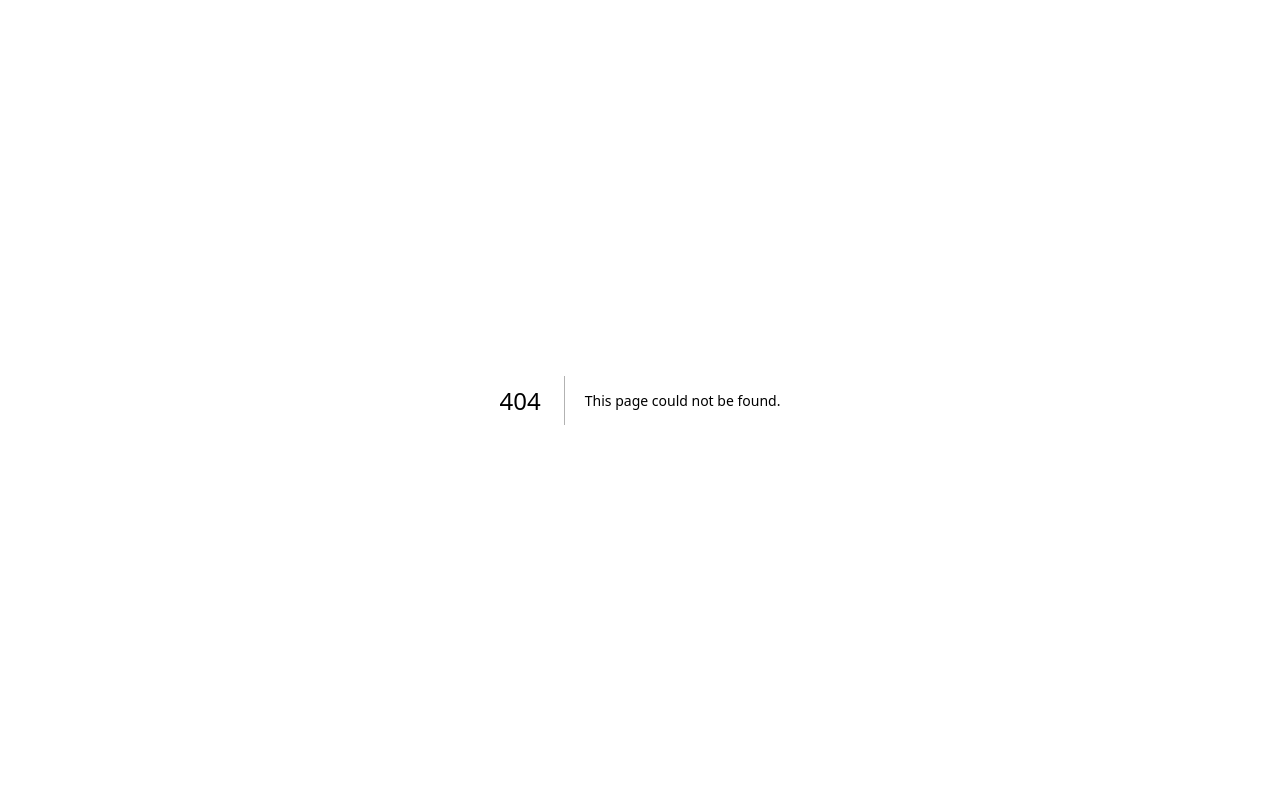
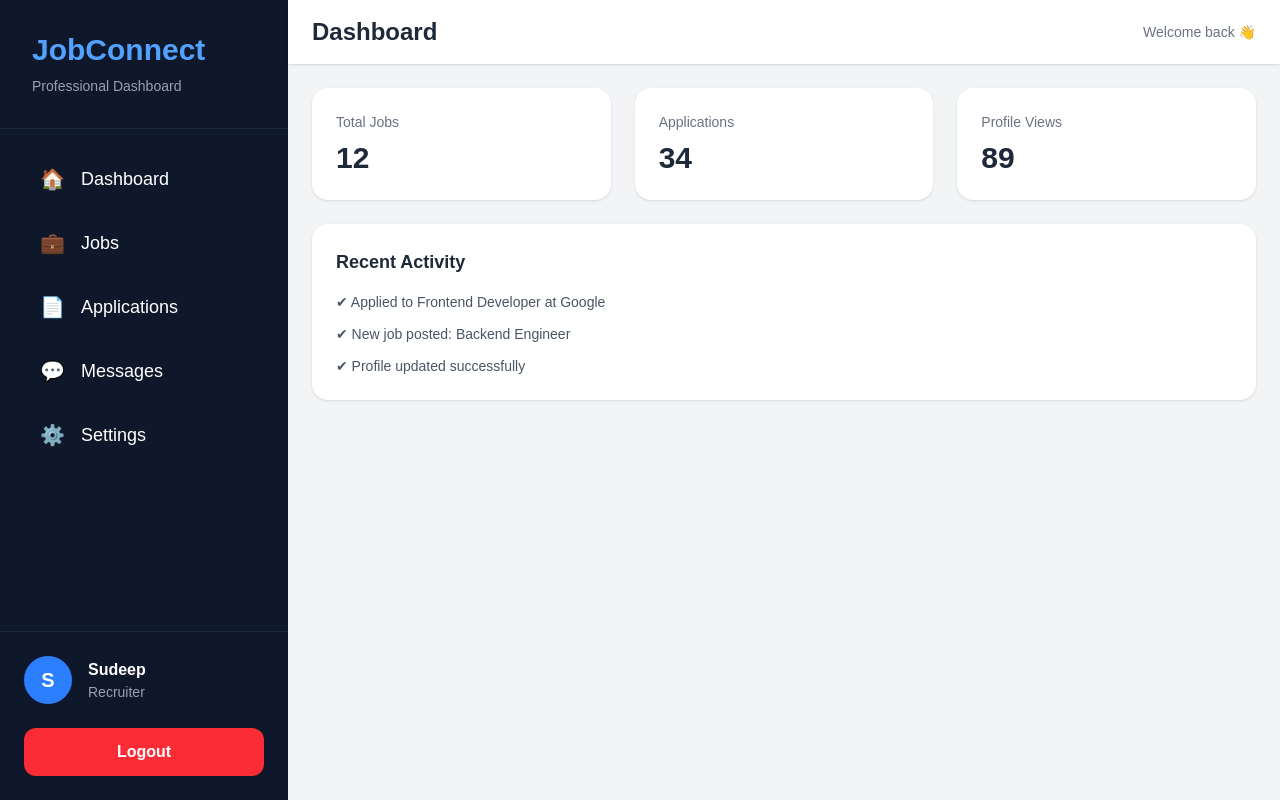
Before and after one commit to sudeep7regmi/JobConnect, a Next.js app: page /dashboard in a window 1280 px wide. Before the commit this address had no page. Built offline with nearby package versions, Linux system fonts and the light colour scheme; no server answers.

Commit message:
prisma update

```diff
--- /dev/null
+++ b/app/(frontend)/dashboard/page.tsx
@@ -0,0 +1,82 @@
+'use client';
+import Sidebar from "@/component/dashboard/Sidebar";
+import {useEffect, useState} from "react";
+export default function DashboardPage() {
+    const [data, setData] = useState({jobs:0,applications:0});
+    useEffect(()=>{
+        async function fetchData() {
+            const res = await fetch("/api/dashboard")
+            const json = await res.json();
+            setData(json);
+        }
+        fetchData();
+    },[]);
+  return (
+    <div className="flex min-h-screen bg-gray-100">
+
+      {/* SIDEBAR */}
+      <Sidebar />
+
+      {/* MAIN CONTENT */}
+      <div className="flex-1">
+
+        {/* TOP BAR */}
+        <div className="bg-white shadow-sm px-6 py-4 flex justify-between items-center">
+
+          <h1 className="text-2xl font-bold text-gray-800">
+            Dashboard
+          </h1>
+
+          <div className="text-sm text-gray-500">
+            Welcome back 👋
+          </div>
+
+        </div>
+
+        {/* CONTENT AREA */}
+        <div className="p-6 space-y-6">
+
+          {/* STATS CARDS */}
+          <div className="grid grid-cols-1 md:grid-cols-3 gap-6">
+
+            <div className="bg-white p-6 rounded-2xl shadow-sm">
+              <h2 className="text-gray-500 text-sm">Total Jobs</h2>
+              <p className="text-3xl font-bold text-gray-800 mt-2">12</p>
+            </div>
+
+            <div className="bg-white p-6 rounded-2xl shadow-sm">
+              <h2 className="text-gray-500 text-sm">Applications</h2>
+              <p className="text-3xl font-bold text-gray-800 mt-2">34</p>
+            </div>
+
+            <div className="bg-white p-6 rounded-2xl shadow-sm">
+              <h2 className="text-gray-500 text-sm">Profile Views</h2>
+              <p className="text-3xl font-bold text-gray-800 mt-2">89</p>
+            </div>
+
+          </div>
+
+          {/* RECENT ACTIVITY */}
+          <div className="bg-white p-6 rounded-2xl shadow-sm">
+
+            <h2 className="text-lg font-bold text-gray-800 mb-4">
+              Recent Activity
+            </h2>
+
+            <ul className="space-y-3 text-gray-600 text-sm">
+
+              <li>✔ Applied to Frontend Developer at Google</li>
+              <li>✔ New job posted: Backend Engineer</li>
+              <li>✔ Profile updated successfully</li>
+
+            </ul>
+
+          </div>
+
+        </div>
+
+      </div>
+
+    </div>
+  );
+}
--- /dev/null
+++ b/app/api/auth/dashboard/route.ts
@@ -0,0 +1,44 @@
+import { NextResponse } from "next/server";
+import { prisma } from "@/lib/prisma";
+import jwt from "jsonwebtoken";
+
+export async function GET(req:Request){
+    try {
+        const token = req.headers.get("cookie")?.split("token=")[1];
+        if (!token){
+            return NextResponse.json(
+                {error: "unauthorized"},
+                {status : 401}
+            );
+        }
+
+        const decoded = jwt.verify(
+            token,
+            process.env.JWT_SECRET!
+        ) as {id: number};
+
+        const userId = decoded.id;
+
+        // Get Data from db
+        const [jobs,applications] = await Promise.all([
+            prisma.job.count({
+                where: {recruiterId: userId},
+            }),
+            prisma.application.count({
+                where: {userId},
+            }),
+        ]);
+
+        return NextResponse.json({
+            jobs,
+            applications,
+        });
+    }catch(error){
+            return NextResponse.json(
+                {
+                    error: "Invalid Token"
+                },
+                {status: 404}
+            );
+        }
+    }
```
Also changed, not shown: 2 other files (tests, documents, lock files or other folders).
